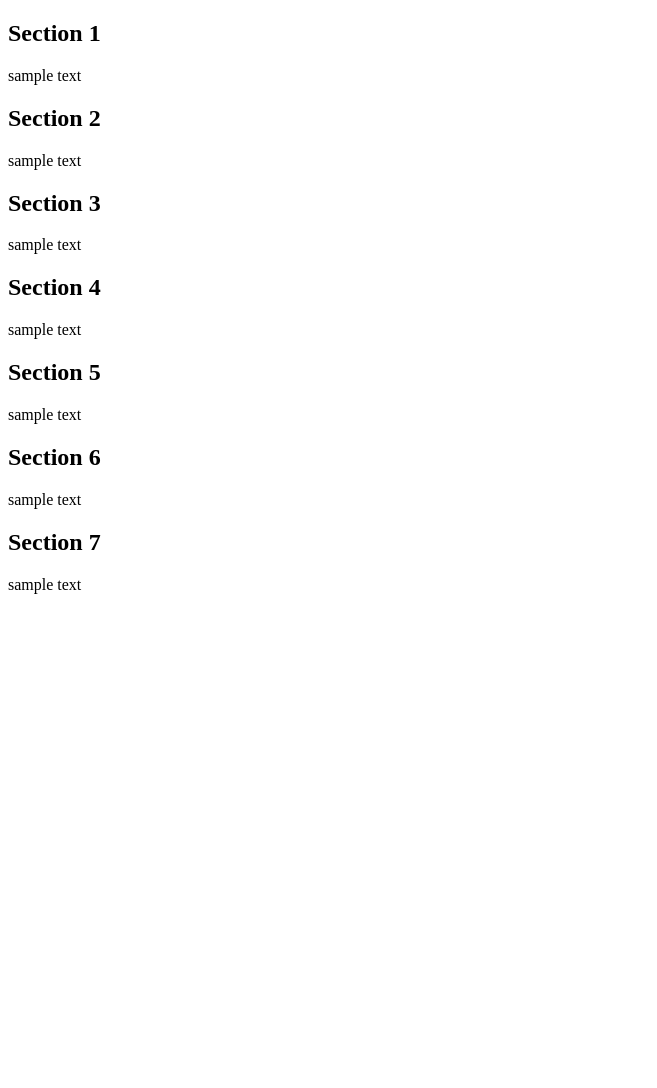
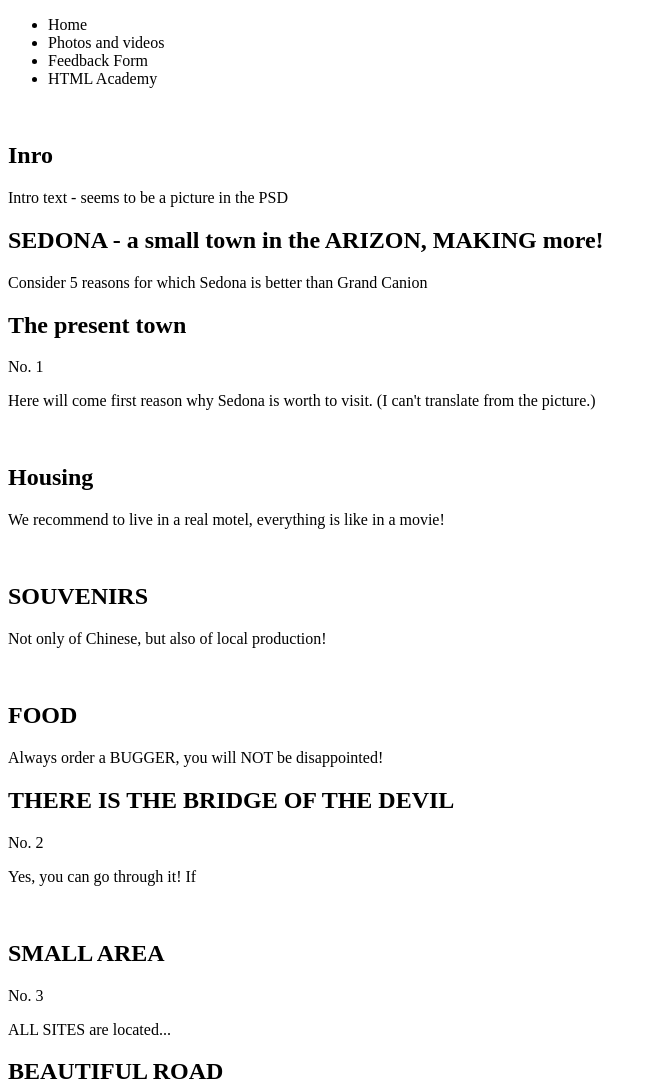
Before and after one commit to maz4/fe-cosik, a plain HTML site: page index.html in a window 1280 px wide. Shown: the top 1088 px of the page, without its empty margins (0-657 px from the left). Before the commit the page ends 800 px from the top, so only its background shows below. Drawn offline with Linux system fonts and the light colour scheme.

Commit message:
filled in the index.html according to the psd file

```diff
--- a/index.html
+++ b/index.html
@@ -1,69 +1,117 @@
 <!DOCTYPE html>
-<!--
-  Grasping HTML5 and CSS in BEM methodology
--->
-<!-- version 1-->
-<html>
+<html lang='en'>
   <head>
     <meta charset='UTF-8'/>
+    <meta name="description"/>
     <title>Sedona cosik</title>
   </head>
+
   <headers>
-    <nav>
+    <nav><!-- Navigation menu-->
+      <ul>
+        <li>Home</li>
+        <li>Photos and videos</li>
+        <li>Feedback Form</li>
+        <li>HTML Academy</li>
+      </ul>
+      <img> <!-- LOGO -->
+    </nav><!-- Navigation menu ends-->
+  </headers>
 
-    </nav>
-  </headers>
   <body>
-    <section>
+
+    <section><!-- intro -->
       <div>
-        <h1>Section 1</h1>
-        <p>sample text</p>
+        <h1>Inro</h1>
+        <img
+        <p>Intro text - seems to be a picture in the PSD</p>
+      </div>
+    </section><!-- intro ends -->
+
+  <div><!-- main page -->
+    <section><!-- SEDONA - a small town in the ARIZON, MAKING more! -->
+      <div>
+        <h1>SEDONA - a small town in the ARIZON, MAKING more!</h1>
+        <p>Consider 5 reasons for which Sedona is better than Grand Canion</p>
       </div>
     </section>
 
-    <section>
+    <section><!-- THE PRESENT TOWN - No. 1 - SEDONA NOT ATTRACTION FOR TOURISTS ... -->
       <div>
-        <h1>Section 2</h1>
-        <p>sample text</p>
+        <h1>The present town</h1>
+        <p>No. 1</p>
+        <p>Here will come first reason why Sedona is worth to visit. (I can't translate from the picture.)</p>
+
+        <img><!-- photo-city -->
+
+        <img><!-- icon-house.svg-->
+        <h2>Housing</h2>
+        <p>We recommend to live in a real motel, everything is like in a movie!</p>
+
+        <img> <!-- icon-gift.svg -->
+        <h2>SOUVENIRS</h2>
+          <p>Not only of Chinese, but also of local production!</p>
+
+        <img> <!-- icon-burger.svg -->
+        <h2>FOOD</h2>
+          <p>Always order a BUGGER, you will NOT be disappointed!</p>
       </div>
     </section>
 
-    <section>
+    <section><!-- THERE IS THE BRIDGE OF THE DEVIL - No. 2 - Yes, you can go through it! If... -->
       <div>
-        <h1>Section 3</h1>
-        <p>sample text</p>
+        <h1>THERE IS THE BRIDGE OF THE DEVIL</h1>
+          <p>No. 2</p>
+          <p>Yes, you can go through it! If </p>
+
+          <img><!-- photo-bridge-->
       </div>
     </section>
 
-    <section>
+    <section><!-- SMALL AREA - No. 3 - ALL SITES are located -->
       <div>
-        <h1>Section 4</h1>
-        <p>sample text</p>
+        <h1>SMALL AREA</h1>
+          <p>No. 3</p>
+          <p>ALL SITES are located...</p>
       </div>
     </section>
 
-    <section>
+    <section><!-- BEAUTIFUL ROAD - No. 4 - TO GO TO SEDONU FROM LAS VEGAS completely... -->
       <div>
-        <h1>Section 5</h1>
-        <p>sample text</p>
+        <h1>BEAUTIFUL ROAD</h1>
+          <p>No. 4</p>
+          <p>TO GO TO SEDONU FROM LAS VEGAS completely...</p>
       </div>
     </section>
 
-    <section>
+    <section><!-- LITTLE TOURISTS - No. 5 - Most travel to Grand Canyon and crowd... -->
       <div>
-        <h1>Section 6</h1>
-        <p>sample text</p>
+        <h1>LITTLE TOURISTS</h1>
+          <p>No. 5</p>
+          <p>Most travel to Grand Canyon and crowd...</p>
       </div>
     </section>
 
-    <section>
-      <div>
-        <h1>Section 7</h1>
-        <p>sample text</p>
-      </div>
-    </section>
+    <section><!-- INTERESTED? Indicate the expected dates of your trip and we are -->
+      <h1>INTERESTED?</h1>
+        <p>Indicate the expected dates of your trip and we are</p>
+
+      <button>FIND HOTEL</button>
+
+      <img><!-- map -->
+
+    </section
+  </div><!-- main page ends-->
 
     <footer>
+      <h1>#VISITSEDONA</h1>
+
+      <button>Tweeter</button>
+      <button>Facebook</button>
+      <button>Youtube</button>
+
+      <p>Developed by</p>
+      <img> <!-- logo-button-->
     </footer>
   </body>
 </html>
```
